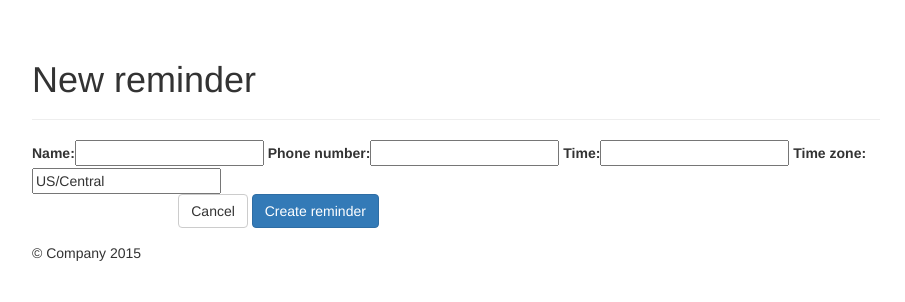
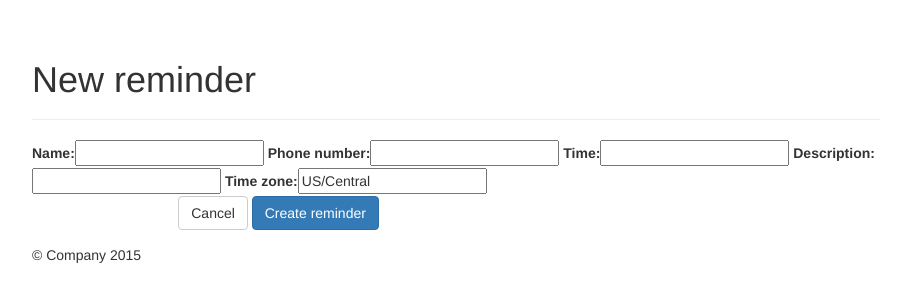
Before and after one commit to Deanomatic/back-end-capstone, a Django app: a page that uses mysite/reminders/templates/base.html in a window 1280 px wide. Shown: the part 51-353 px from the top of the page, without its empty margins (38-943 px from the left). Run offline with Django 3.2, Linux system fonts and the light colour scheme; parts of the project's set-up code (start-up, migrations or seed data) failed here and were passed over; some libraries are stand-ins or nearby versions.

Commit message:
Added the description

```diff
--- a/mysite/reminders/models.py
+++ b/mysite/reminders/models.py
@@ -17,6 +17,7 @@ import arrow
 class Reminder(models.Model):
     name = models.CharField(max_length=150)
     phone_number = models.CharField(max_length=15)
+    description = models.CharField(max_length=255)
     time = models.DateTimeField()
     time_zone = TimeZoneField(default='US/Central')
 
@@ -89,8 +90,7 @@ def send_sms_reminder(reminder_id):
         return
 
     reminder_time = arrow.get(reminder.time, reminder.time_zone.zone)
-    body = 'Hi {0}. You have a reminder coming up at {1}.'.format(reminder.name,
-     reminder_time.format('h:mm a'))
+    body = 'Your reminder is to {0}. Memento says {1}.'.format(reminder.name, reminder.description)
 
     message = client.messages.create(
 
--- a/mysite/reminders/templates/reminders/reminder_list.html
+++ b/mysite/reminders/templates/reminders/reminder_list.html
@@ -17,7 +17,6 @@
       <table class="table table-striped">
         <thead>
           <tr>
-            <th>Id</th>
             <th>Name</th>
             <th>Phone number</th>
             <th>Time</th>
--- a/mysite/reminders/views.py
+++ b/mysite/reminders/views.py
@@ -22,7 +22,7 @@ class ReminderCreateView(SuccessMessageMixin, CreateView):
     """Powers a form to create a new reminder"""
 
     model = Reminder
-    fields = ['name', 'phone_number', 'time', 'time_zone']
+    fields = ['name', 'phone_number', 'time', 'description', 'time_zone']
     success_message = 'reminder successfully created.'
 
 
@@ -30,7 +30,7 @@ class ReminderUpdateView(SuccessMessageMixin, UpdateView):
     """Powers a form to edit existing reminders"""
 
     model = Reminder
-    fields = ['name', 'phone_number', 'time', 'time_zone']
+    fields = ['name', 'phone_number', 'time', 'description', 'time_zone']
     success_message = 'reminder successfully updated.'
 
 
```
Also changed, not shown: mysite/reminders/migrations/0001_initial.py.
